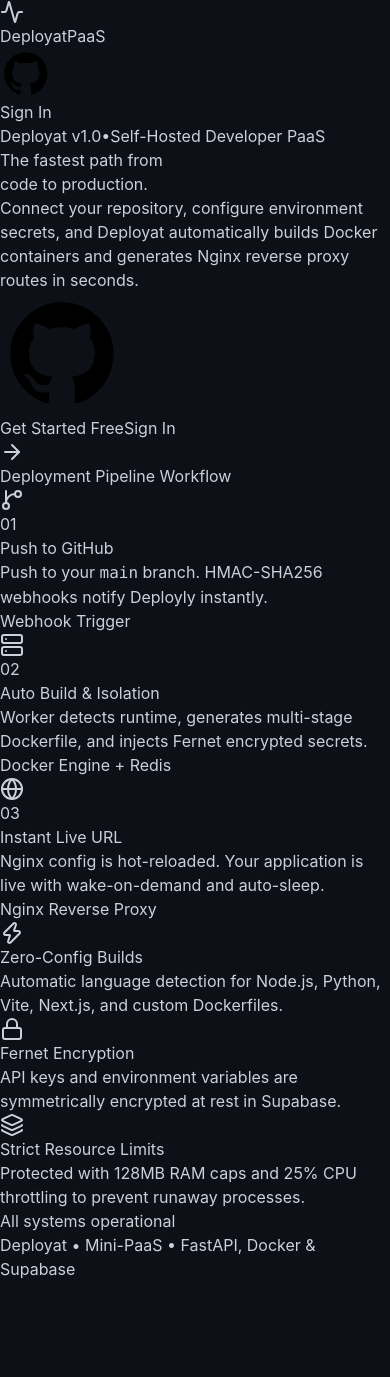
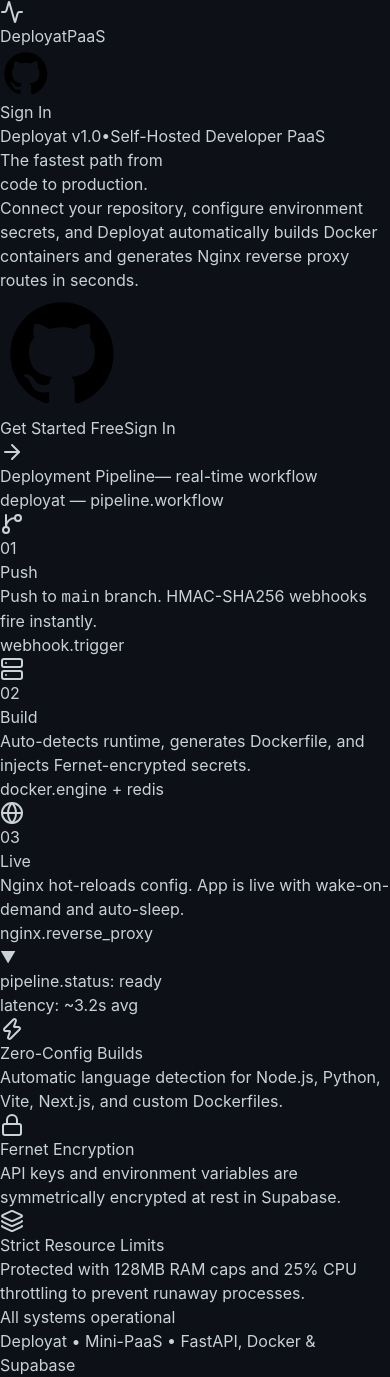
Before and after one commit to Nikhi-l37/Deploy, a React (Vite) app in the folder frontend/: page / in a window 390 px wide. Before the commit the page ends 1281 px from the top, so only its background shows below. Built offline with nearby package versions, Linux system fonts and the light colour scheme; no server answers.

Commit message:
feat(landing): interconnected pipeline terminal with animated glowing data packets and terminal aesthetics

```diff
--- a/frontend/src/index.css
+++ b/frontend/src/index.css
@@ -74,3 +74,45 @@
     @apply bg-[#161b22] px-4 py-2 border-b border-[#30363d] flex gap-2 items-center;
   }
 }
+
+/* Pipeline Data Packet Animation */
+@keyframes pipeline-flow {
+  0% {
+    left: 0%;
+    opacity: 0;
+  }
+  10% {
+    opacity: 1;
+  }
+  90% {
+    opacity: 1;
+  }
+  100% {
+    left: 100%;
+    opacity: 0;
+  }
+}
+
+@keyframes fade-in {
+  from {
+    opacity: 0;
+    transform: translateY(8px);
+  }
+  to {
+    opacity: 1;
+    transform: translateY(0);
+  }
+}
+
+.animate-fade-in {
+  animation: fade-in 0.3s ease-out forwards;
+}
+
+.pipeline-packet {
+  animation: pipeline-flow 2.5s ease-in-out infinite;
+}
+
+.pipeline-packet-delayed {
+  animation: pipeline-flow 2.5s ease-in-out infinite;
+  animation-delay: 1.2s;
+}
--- a/frontend/src/pages/Login.jsx
+++ b/frontend/src/pages/Login.jsx
@@ -217,101 +217,149 @@
               </div>
             </div>
 
-            {/* 3-Step Visual Git Pipeline */}
+            {/* ========================================================== */}
+            {/* INTERCONNECTED DEPLOYMENT PIPELINE TERMINAL               */}
+            {/* ========================================================== */}
             <div className="max-w-4xl mx-auto pt-6">
-              <div className="text-left mb-4">
+              {/* Terminal Header Label */}
+              <div className="text-left mb-3 flex items-center gap-2">
+                <span className="w-2 h-2 rounded-full bg-[#2ea44f] animate-pulse"></span>
                 <span className="text-xs font-semibold text-[#8b949e] uppercase tracking-wider font-mono">
-                  Deployment Pipeline Workflow
+                  Deployment Pipeline
+                </span>
+                <span className="text-[10px] font-mono text-[#484f58]">— real-time workflow</span>
+              </div>
+
+              {/* Unified Pipeline Canvas */}
+              <div className="bg-[#161b22] border border-[#30363d] rounded-[6px] shadow-sm overflow-hidden">
+
+                {/* Terminal Title Bar */}
+                <div className="bg-[#161b22] border-b border-[#30363d] px-4 py-2.5 flex items-center gap-2">
+                  <span className="w-3 h-3 rounded-full bg-[#f85149]"></span>
+                  <span className="w-3 h-3 rounded-full bg-[#d29922]"></span>
+                  <span className="w-3 h-3 rounded-full bg-[#2ea44f]"></span>
+                  <span className="ml-2 text-[11px] font-mono text-[#484f58]">deployat — pipeline.workflow</span>
+                </div>
+
+                {/* Pipeline Body */}
+                <div className="p-6 sm:p-8 bg-[#0d1117]">
+                  <div className="grid grid-cols-1 md:grid-cols-[1fr_auto_1fr_auto_1fr] gap-4 md:gap-0 items-start relative">
+
+                    {/* ─── Node 1: Git Push ─── */}
+                    <div className="flex flex-col items-center text-center space-y-2.5 px-2">
+                      <div className="w-12 h-12 rounded-[6px] bg-[#21262d] border border-[#30363d] flex items-center justify-center text-[#58a6ff] relative z-10 shadow-[0_0_12px_rgba(88,166,255,0.15)]">
+                        <GitBranch className="w-5 h-5" />
+                      </div>
+                      <div className="flex items-center gap-1.5">
+                        <span className="text-[10px] font-mono text-[#484f58]">01</span>
+                        <h3 className="text-sm font-semibold text-[#f0f6fc]">Push</h3>
+                      </div>
+                      <p className="text-[11px] text-[#8b949e] leading-relaxed max-w-[180px]">
+                        Push to <code className="bg-[#161b22] px-1 py-0.5 rounded text-[#58a6ff] border border-[#30363d] text-[10px]">main</code> branch. HMAC-SHA256 webhooks fire instantly.
+                      </p>
+                      <span className="text-[10px] font-mono px-2 py-0.5 rounded bg-[#161b22] text-[#8b949e] border border-[#30363d]">
+                        webhook.trigger
                       </span>
                     </div>
 
-              {/* Pipeline Nodes Container */}
-              <div className="bg-[#161b22] border border-[#30363d] rounded-[6px] p-6 sm:p-8 shadow-sm">
-                <div className="grid grid-cols-1 md:grid-cols-3 gap-6 relative">
+                    {/* ─── Connector Line 1→2 ─── */}
+                    <div className="hidden md:flex items-start justify-center pt-5 px-1">
+                      <div className="relative w-16 h-[2px] bg-[#30363d] mt-[18px] rounded-full overflow-hidden">
+                        <span className="pipeline-packet absolute top-[-2px] w-3 h-[6px] rounded-full bg-[#2ea44f] shadow-[0_0_8px_rgba(46,164,79,0.8)]"></span>
+                      </div>
+                    </div>
 
-                  {/* Step 1: Git Push */}
-                  <div className="flex flex-col items-center md:items-start text-center md:text-left space-y-2">
-                    <div className="w-10 h-10 rounded-[6px] bg-[#21262d] border border-[#30363d] flex items-center justify-center text-[#58a6ff]">
-                      <GitBranch className="w-5 h-5" />
+                    {/* ─── Node 2: Build Engine ─── */}
+                    <div className="flex flex-col items-center text-center space-y-2.5 px-2">
+                      <div className="w-12 h-12 rounded-[6px] bg-[#21262d] border border-[#30363d] flex items-center justify-center text-[#2ea44f] relative z-10 shadow-[0_0_12px_rgba(46,164,79,0.15)]">
+                        <Server className="w-5 h-5" />
                       </div>
-                    <div className="flex items-center gap-2">
-                      <span className="text-xs font-mono text-[#8b949e]">01</span>
-                      <h3 className="text-sm font-semibold text-[#f0f6fc]">Push to GitHub</h3>
+                      <div className="flex items-center gap-1.5">
+                        <span className="text-[10px] font-mono text-[#484f58]">02</span>
+                        <h3 className="text-sm font-semibold text-[#f0f6fc]">Build</h3>
                       </div>
-                    <p className="text-xs text-[#8b949e] leading-relaxed">
-                      Push to your <code className="bg-[#0d1117] px-1 py-0.5 rounded text-[#58a6ff] border border-[#30363d]">main</code> branch. HMAC-SHA256 webhooks notify Deployly instantly.
+                      <p className="text-[11px] text-[#8b949e] leading-relaxed max-w-[180px]">
+                        Auto-detects runtime, generates Dockerfile, and injects Fernet-encrypted secrets.
                       </p>
-                    <span className="text-[11px] font-mono px-2 py-0.5 rounded bg-[#0d1117] text-[#8b949e] border border-[#30363d]">
-                      Webhook Trigger
+                      <span className="text-[10px] font-mono px-2 py-0.5 rounded bg-[#161b22] text-[#8b949e] border border-[#30363d]">
+                        docker.engine + redis
                       </span>
                     </div>
 
-                  {/* Step 2: Auto Build & Route */}
-                  <div className="flex flex-col items-center md:items-start text-center md:text-left space-y-2">
-                    <div className="w-10 h-10 rounded-[6px] bg-[#21262d] border border-[#30363d] flex items-center justify-center text-[#2ea44f]">
-                      <Server className="w-5 h-5" />
+                    {/* ─── Connector Line 2→3 ─── */}
+                    <div className="hidden md:flex items-start justify-center pt-5 px-1">
+                      <div className="relative w-16 h-[2px] bg-[#30363d] mt-[18px] rounded-full overflow-hidden">
+                        <span className="pipeline-packet-delayed absolute top-[-2px] w-3 h-[6px] rounded-full bg-[#2ea44f] shadow-[0_0_8px_rgba(46,164,79,0.8)]"></span>
                       </div>
-                    <div className="flex items-center gap-2">
-                      <span className="text-xs font-mono text-[#8b949e]">02</span>
-                      <h3 className="text-sm font-semibold text-[#f0f6fc]">Auto Build & Isolation</h3>
-                    </div>
-                    <p className="text-xs text-[#8b949e] leading-relaxed">
-                      Worker detects runtime, generates multi-stage Dockerfile, and injects Fernet encrypted secrets.
-                    </p>
-                    <span className="text-[11px] font-mono px-2 py-0.5 rounded bg-[#0d1117] text-[#8b949e] border border-[#30363d]">
-                      Docker Engine + Redis
-                    </span>
                     </div>
 
-                  {/* Step 3: Production Live */}
-                  <div className="flex flex-col items-center md:items-start text-center md:text-left space-y-2">
-                    <div className="w-10 h-10 rounded-[6px] bg-[#21262d] border border-[#30363d] flex items-center justify-center text-[#bc8cff]">
+                    {/* ─── Node 3: Live Production ─── */}
+                    <div className="flex flex-col items-center text-center space-y-2.5 px-2">
+                      <div className="w-12 h-12 rounded-[6px] bg-[#21262d] border border-[#30363d] flex items-center justify-center text-[#bc8cff] relative z-10 shadow-[0_0_12px_rgba(188,140,255,0.15)]">
                         <Globe className="w-5 h-5" />
                       </div>
-                    <div className="flex items-center gap-2">
-                      <span className="text-xs font-mono text-[#8b949e]">03</span>
-                      <h3 className="text-sm font-semibold text-[#f0f6fc]">Instant Live URL</h3>
+                      <div className="flex items-center gap-1.5">
+                        <span className="text-[10px] font-mono text-[#484f58]">03</span>
+                        <h3 className="text-sm font-semibold text-[#f0f6fc]">Live</h3>
                       </div>
-                    <p className="text-xs text-[#8b949e] leading-relaxed">
-                      Nginx config is hot-reloaded. Your application is live with wake-on-demand and auto-sleep.
+                      <p className="text-[11px] text-[#8b949e] leading-relaxed max-w-[180px]">
+                        Nginx hot-reloads config. App is live with wake-on-demand and auto-sleep.
                       </p>
-                    <span className="text-[11px] font-mono px-2 py-0.5 rounded bg-[#0d1117] text-[#8b949e] border border-[#30363d]">
-                      Nginx Reverse Proxy
+                      <span className="text-[10px] font-mono px-2 py-0.5 rounded bg-[#161b22] text-[#8b949e] border border-[#30363d]">
+                        nginx.reverse_proxy
                       </span>
                     </div>
 
                   </div>
+
+                  {/* Mobile connector arrows (visible on small screens only) */}
+                  <div className="flex flex-col items-center gap-1 my-2 md:hidden">
+                    <div className="w-[2px] h-6 bg-[#30363d]"></div>
+                    <span className="text-[10px] text-[#484f58]">▼</span>
+                    <div className="w-[2px] h-6 bg-[#30363d]"></div>
                   </div>
                 </div>
 
-            {/* Feature Highlights Grid */}
+                {/* Pipeline Status Bar */}
+                <div className="bg-[#161b22] border-t border-[#30363d] px-4 py-2 flex items-center justify-between text-[10px] font-mono text-[#484f58]">
+                  <div className="flex items-center gap-2">
+                    <span className="w-1.5 h-1.5 rounded-full bg-[#2ea44f]"></span>
+                    <span className="text-[#8b949e]">pipeline.status: <span className="text-[#2ea44f]">ready</span></span>
+                  </div>
+                  <span>latency: ~3.2s avg</span>
+                </div>
+
+              </div>
+            </div>
+
+            {/* Feature Highlights Grid (with hover effects) */}
             <div className="max-w-4xl mx-auto grid grid-cols-1 sm:grid-cols-3 gap-4 text-left">
-              <div className="bg-[#161b22] border border-[#30363d] rounded-[6px] p-4 space-y-1.5">
+              <div className="bg-[#161b22] border border-[#30363d] hover:border-[#444c56] rounded-[6px] p-4 space-y-1.5 transition-colors duration-150 cursor-default">
                 <div className="flex items-center gap-2 text-xs font-semibold text-[#f0f6fc]">
-                  <Zap className="w-4 h-4 text-[#d29922]" />
+                  <Zap className="w-3.5 h-3.5 text-[#d29922]" />
                   <span>Zero-Config Builds</span>
                 </div>
-                <p className="text-xs text-[#8b949e] leading-relaxed">
+                <p className="text-[11px] text-[#8b949e] leading-relaxed">
                   Automatic language detection for Node.js, Python, Vite, Next.js, and custom Dockerfiles.
                 </p>
               </div>
 
-              <div className="bg-[#161b22] border border-[#30363d] rounded-[6px] p-4 space-y-1.5">
+              <div className="bg-[#161b22] border border-[#30363d] hover:border-[#444c56] rounded-[6px] p-4 space-y-1.5 transition-colors duration-150 cursor-default">
                 <div className="flex items-center gap-2 text-xs font-semibold text-[#f0f6fc]">
-                  <Lock className="w-4 h-4 text-[#2ea44f]" />
+                  <Lock className="w-3.5 h-3.5 text-[#2ea44f]" />
                   <span>Fernet Encryption</span>
                 </div>
-                <p className="text-xs text-[#8b949e] leading-relaxed">
+                <p className="text-[11px] text-[#8b949e] leading-relaxed">
                   API keys and environment variables are symmetrically encrypted at rest in Supabase.
                 </p>
               </div>
 
-              <div className="bg-[#161b22] border border-[#30363d] rounded-[6px] p-4 space-y-1.5">
+              <div className="bg-[#161b22] border border-[#30363d] hover:border-[#444c56] rounded-[6px] p-4 space-y-1.5 transition-colors duration-150 cursor-default">
                 <div className="flex items-center gap-2 text-xs font-semibold text-[#f0f6fc]">
-                  <Layers className="w-4 h-4 text-[#58a6ff]" />
+                  <Layers className="w-3.5 h-3.5 text-[#58a6ff]" />
                   <span>Strict Resource Limits</span>
                 </div>
-                <p className="text-xs text-[#8b949e] leading-relaxed">
+                <p className="text-[11px] text-[#8b949e] leading-relaxed">
                   Protected with 128MB RAM caps and 25% CPU throttling to prevent runaway processes.
                 </p>
               </div>
```
Lines whose indentation alone changed are shown as unchanged.
